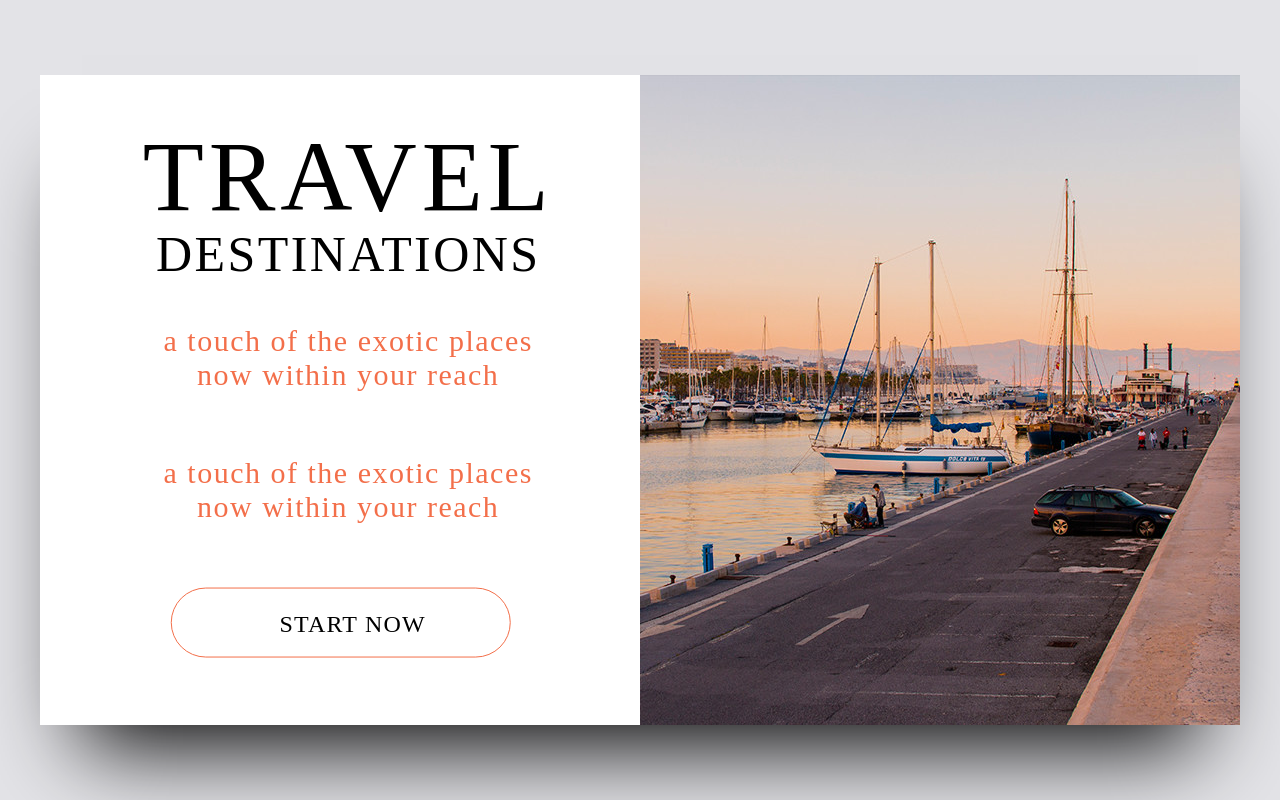
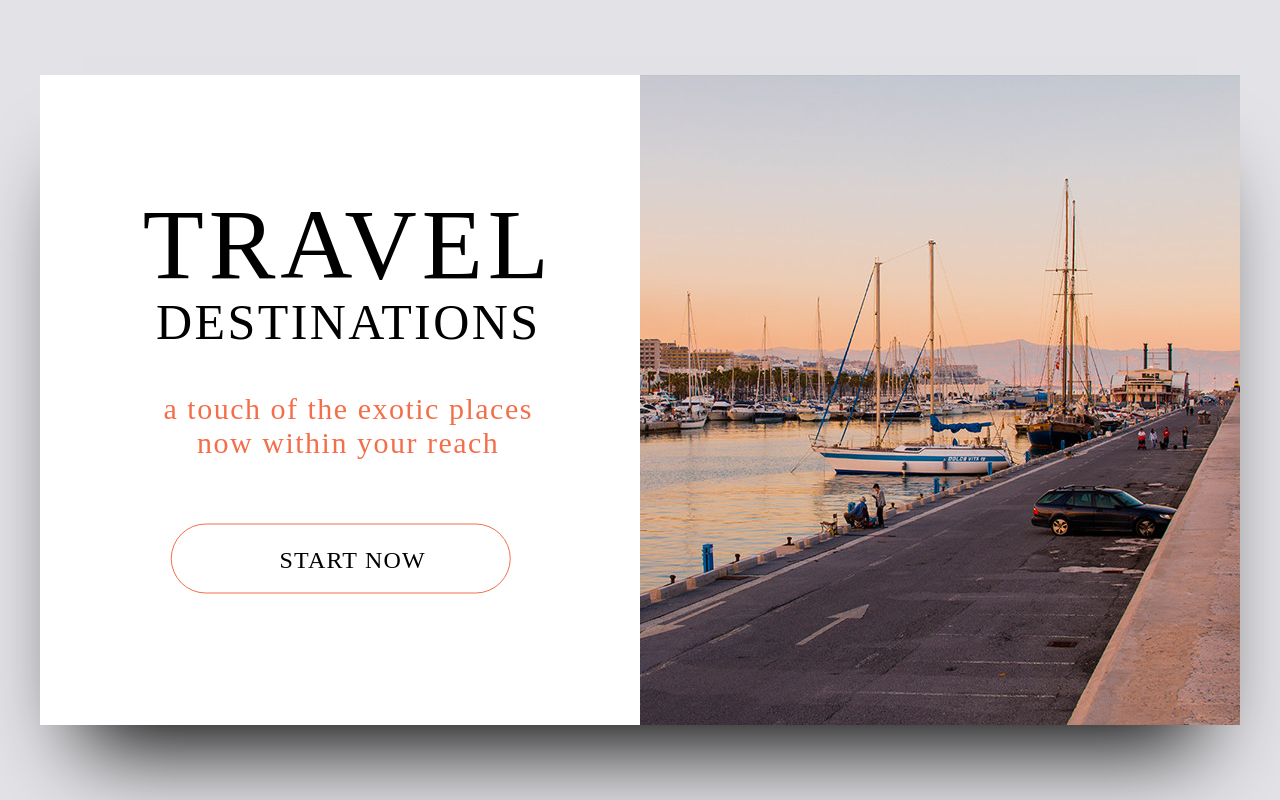
Before and after one commit to AleksandrP23/card-1, a plain HTML site: page docs/card-1/index.html in a window 1280 px wide. Drawn offline with Linux system fonts and the light colour scheme; a web font is replaced by a local one.

Commit message:
Delete one class card-desc

```diff
--- a/docs/card-1/index.html
+++ b/docs/card-1/index.html
@@ -14,7 +14,6 @@
                 <div class="card-title">Travel</div>
                 <div class="card-subtitle">Destinations</div>
                 <div class="card-desc">a touch of the exotic places now within your reach</div>
-                <div class="card-desc">a touch of the exotic places now within your reach</div>
                 <a href="#" class="card-btn">Start Now</a>
             </div>
         </div>
```
